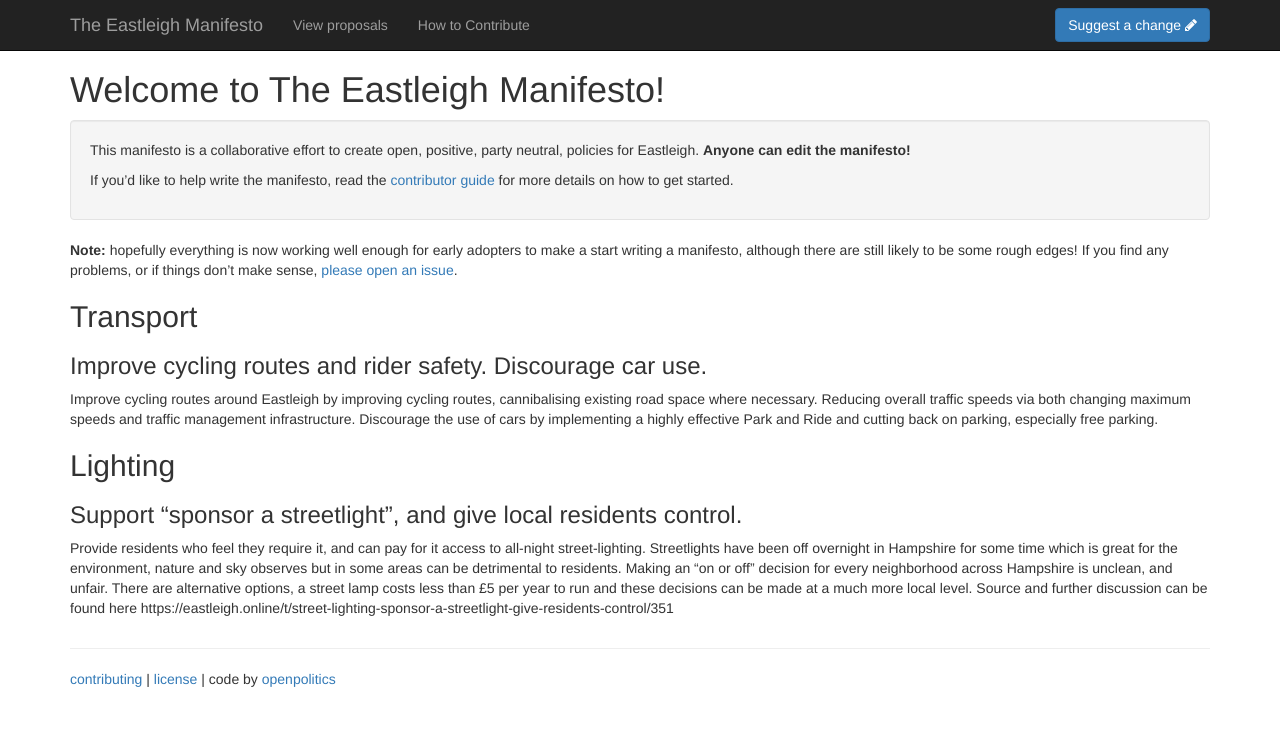
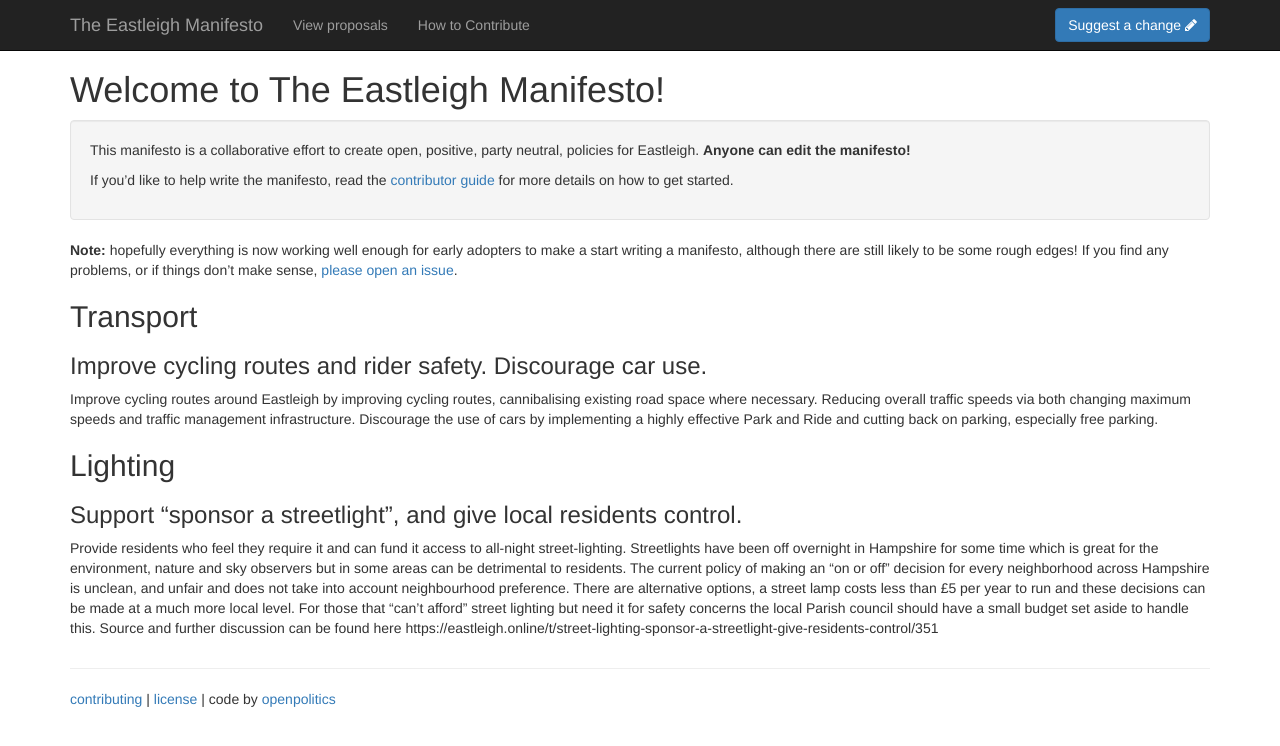
Before and after one commit to OpenEastleigh/eastleigh-manifesto, a Jekyll site: the page built from index.md, in a window 1280 px wide. Shown: the top 746 px of the page. Built offline with Jekyll 4.4.1, drawn with Linux system fonts in a browser that asks for light colours.

Commit message:
addressed funding concerns.
Addressed funding concerns

```diff
--- a/index.md
+++ b/index.md
@@ -24,4 +24,4 @@ Improve cycling routes around Eastleigh by improving cycling routes, cannibalisi
 
 ### Support "sponsor a streetlight", and give local residents control.
 
-Provide residents who feel they require it, and can pay for it access to all-night street-lighting.  Streetlights have been off overnight in Hampshire for some time which is great for the environment, nature and sky observes but in some areas can be detrimental to residents.  Making an "on or off" decision for every neighborhood across Hampshire is unclean, and unfair.  There are alternative options, a street lamp costs less than £5 per year to run and these decisions can be made at a much more local level.  Source and further discussion can be found here https://eastleigh.online/t/street-lighting-sponsor-a-streetlight-give-residents-control/351
+Provide residents who feel they require it and can fund it access to all-night street-lighting.  Streetlights have been off overnight in Hampshire for some time which is great for the environment, nature and sky observers but in some areas can be detrimental to residents.  The current policy of making an "on or off" decision for every neighborhood across Hampshire is unclean, and unfair and does not take into account neighbourhood preference.  There are alternative options, a street lamp costs less than £5 per year to run and these decisions can be made at a much more local level.  For those that "can't afford" street lighting but need it for safety concerns the local Parish council should have a small budget set aside to handle this.  Source and further discussion can be found here https://eastleigh.online/t/street-lighting-sponsor-a-streetlight-give-residents-control/351
```
